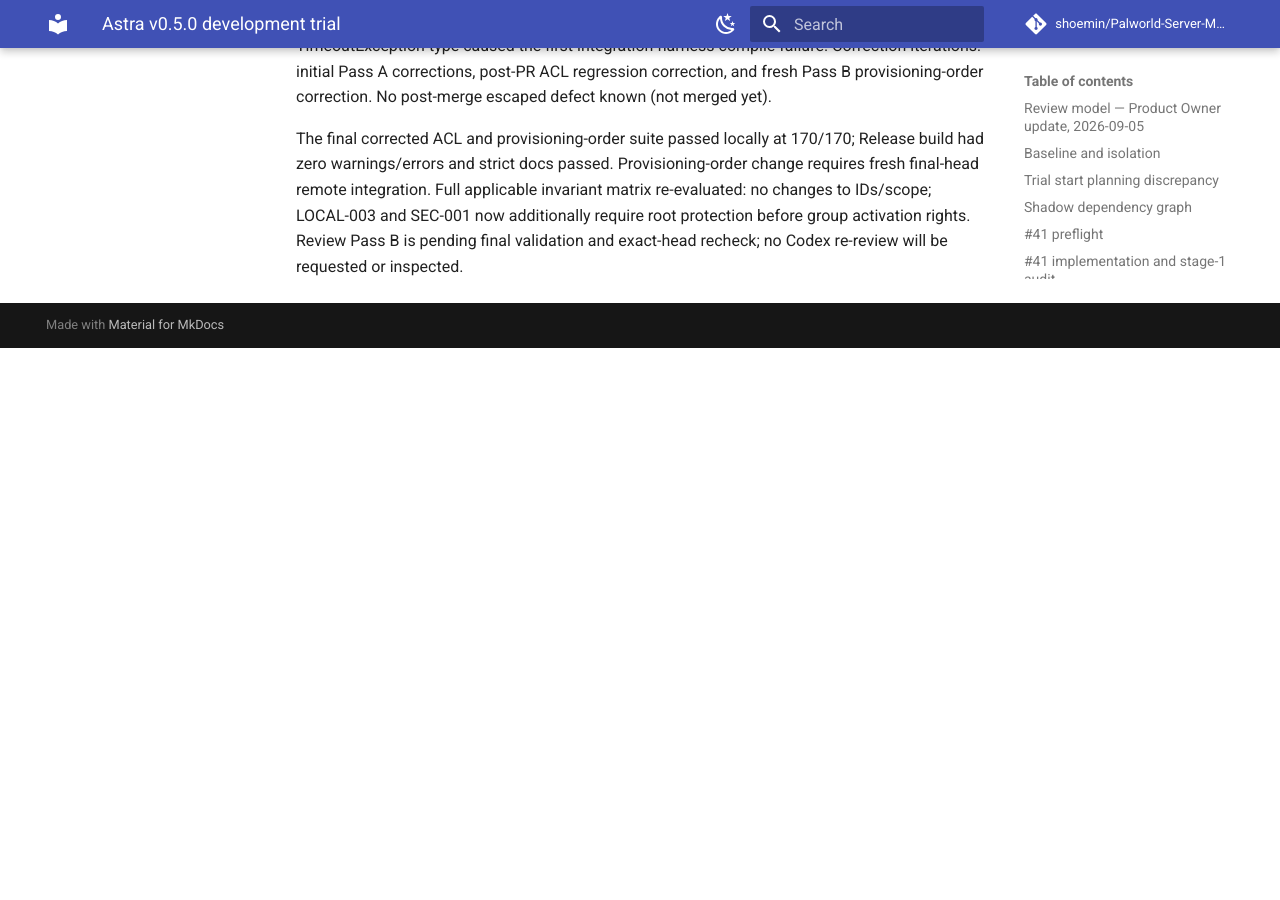
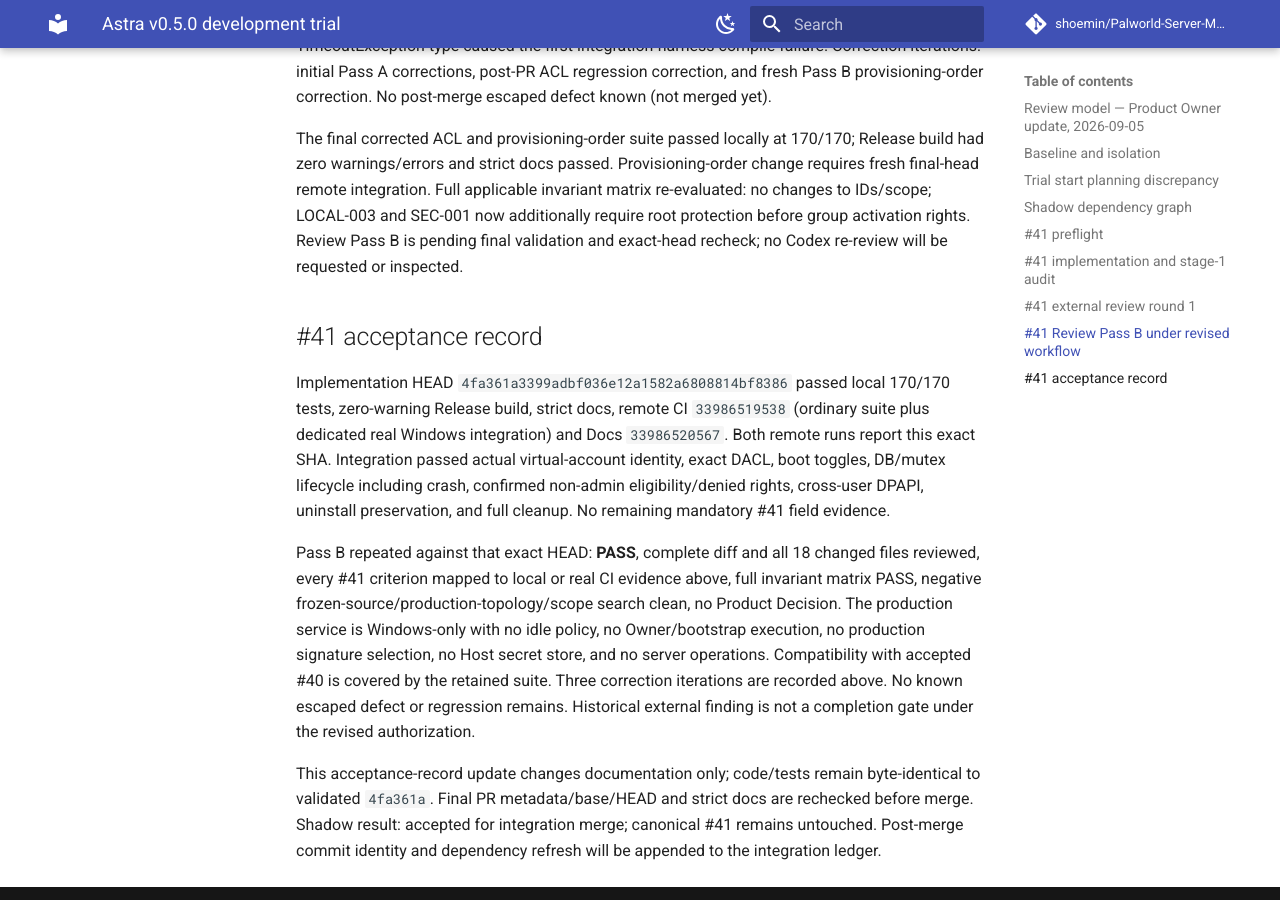
Before and after one commit to shoemin/Palworld-Server-Manager, an MkDocs documentation site: the page built from docs/experiments/astra-v0.5.0-trial.md, in a window 1280 px wide and 900 px high, scrolled down 7923 px. Built offline with MkDocs 1.6.1 and Material for MkDocs 9.7.7, drawn with Linux system fonts in a browser that asks for light colours; comment, search, counter and statistics services are not loaded; before the commit the page ends 8271 px from its top, so only the background shows below that.

Commit message:
docs: record Astra two-pass acceptance and Windows integration evidence

```diff
--- a/docs/experiments/astra-v0.5.0-trial.md
+++ b/docs/experiments/astra-v0.5.0-trial.md
@@ -135,3 +135,11 @@ Fresh final-diff review examined all changed files against integration `0ccc6af`
 Pass A findings: explicit permissions on existing descendants could survive root-only protection; integration group cleanup needed proof of creation. Pass B findings: protected descendants' service usability/owner/deny checks (continuation of the pre-policy external finding plus related Astra owner audit), and activation-delegation ordering. Test-discovered defect: ambiguous TimeoutException type caused the first integration-harness compile failure. Correction iterations: initial Pass A corrections, post-PR ACL regression correction, and fresh Pass B provisioning-order correction. No post-merge escaped defect known (not merged yet).
 
 The final corrected ACL and provisioning-order suite passed locally at 170/170; Release build had zero warnings/errors and strict docs passed. Provisioning-order change requires fresh final-head remote integration. Full applicable invariant matrix re-evaluated: no changes to IDs/scope; LOCAL-003 and SEC-001 now additionally require root protection before group activation rights. Review Pass B is pending final validation and exact-head recheck; no Codex re-review will be requested or inspected.
+
+## #41 acceptance record
+
+Implementation HEAD `4fa361a3399adbf036e12a1582a6808814bf8386` passed local 170/170 tests, zero-warning Release build, strict docs, remote CI `33986519538` (ordinary suite plus dedicated real Windows integration) and Docs `33986520567`. Both remote runs report this exact SHA. Integration passed actual virtual-account identity, exact DACL, boot toggles, DB/mutex lifecycle including crash, confirmed non-admin eligibility/denied rights, cross-user DPAPI, uninstall preservation, and full cleanup. No remaining mandatory #41 field evidence.
+
+Pass B repeated against that exact HEAD: **PASS**, complete diff and all 18 changed files reviewed, every #41 criterion mapped to local or real CI evidence above, full invariant matrix PASS, negative frozen-source/production-topology/scope search clean, no Product Decision. The production service is Windows-only with no idle policy, no Owner/bootstrap execution, no production signature selection, no Host secret store, and no server operations. Compatibility with accepted #40 is covered by the retained suite. Three correction iterations are recorded above. No known escaped defect or regression remains. Historical external finding is not a completion gate under the revised authorization.
+
+This acceptance-record update changes documentation only; code/tests remain byte-identical to validated `4fa361a`. Final PR metadata/base/HEAD and strict docs are rechecked before merge. Shadow result: accepted for integration merge; canonical #41 remains untouched. Post-merge commit identity and dependency refresh will be appended to the integration ledger.
```
